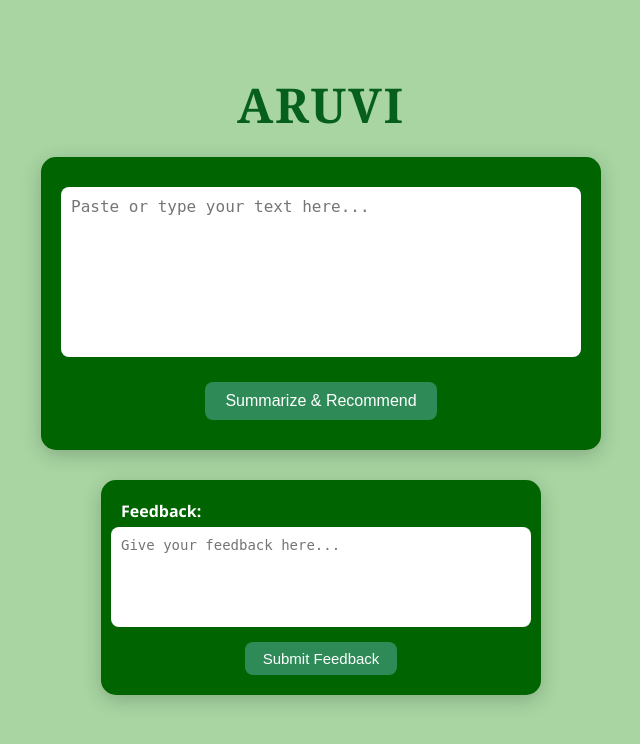
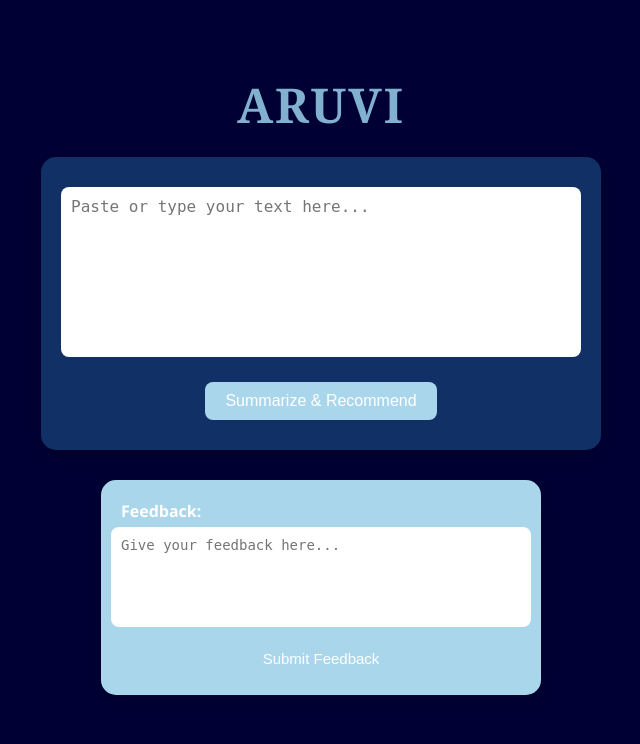
Before and after one commit to Shruvexxx/Aruvi, a Flask app: page / in a window 1280 px wide. Shown: the top 744 px of the page, without its empty margins (319-959 px from the left). Run offline with Flask 3, Linux system fonts and the light colour scheme.

Commit message:
Update style.css

```diff
--- a/static/style.css
+++ b/static/style.css
@@ -1,6 +1,6 @@
 /* Body Styling */
 body {
-  background-color: #a8d5a2;
+  background-color: #000035;
   font-family: 'Segoe UI', sans-serif;
   margin: 0;
   padding: 0;
@@ -21,7 +21,7 @@ body {
 
 /* Heading */
 h1 {
-  color: #065f1c;
+  color: #81b1ce;
   font-size: 48px; /* Smaller */
   font-weight: bold;
   font-family: 'Georgia', serif;
@@ -31,7 +31,7 @@ h1 {
 
 /* Form Styling */
 form {
-  background-color: #006400;
+  background-color: #113065;
   padding: 30px;
   border-radius: 15px;
   box-shadow: 0 5px 20px rgba(0, 0, 0, 0.2);
@@ -58,7 +58,7 @@ textarea {
 /* Summarize Button */
 input[type="submit"],
 button {
-  background-color: #2e8b57;
+  background-color: #aad6ec;
   color: white;
   border: none;
   padding: 10px 20px;
@@ -89,7 +89,7 @@ button:hover {
 
 /* Feedback Section */
 .feedback-section {
-  background-color: #006400;
+  background-color: #aad6ec;
   padding: 20px;
   border-radius: 15px;
   box-shadow: 0 5px 20px rgba(0, 0, 0, 0.2);
```
